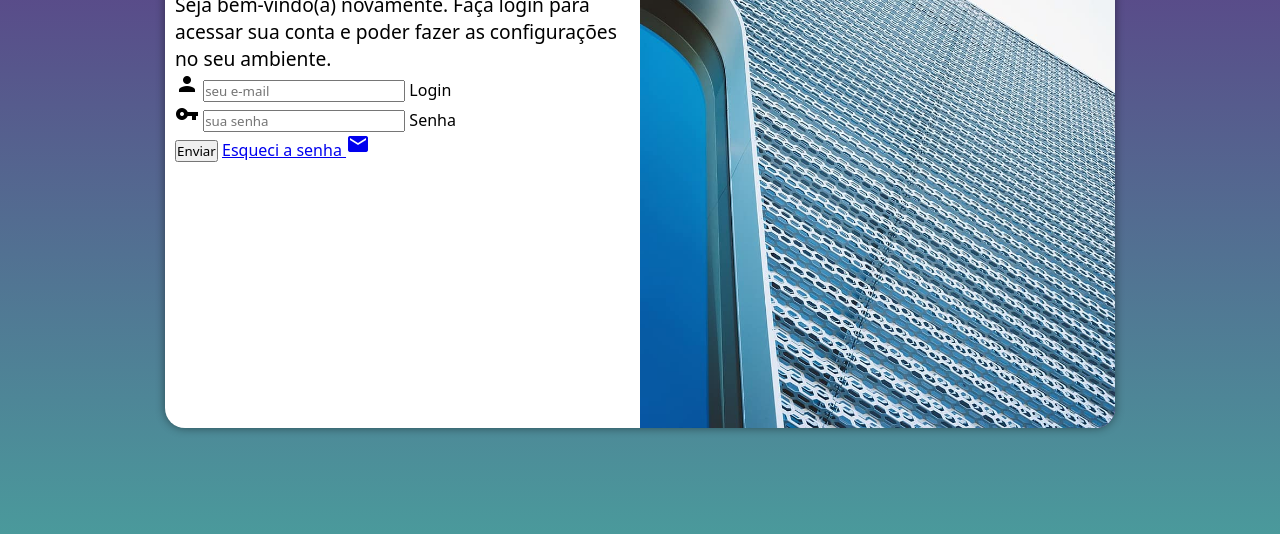
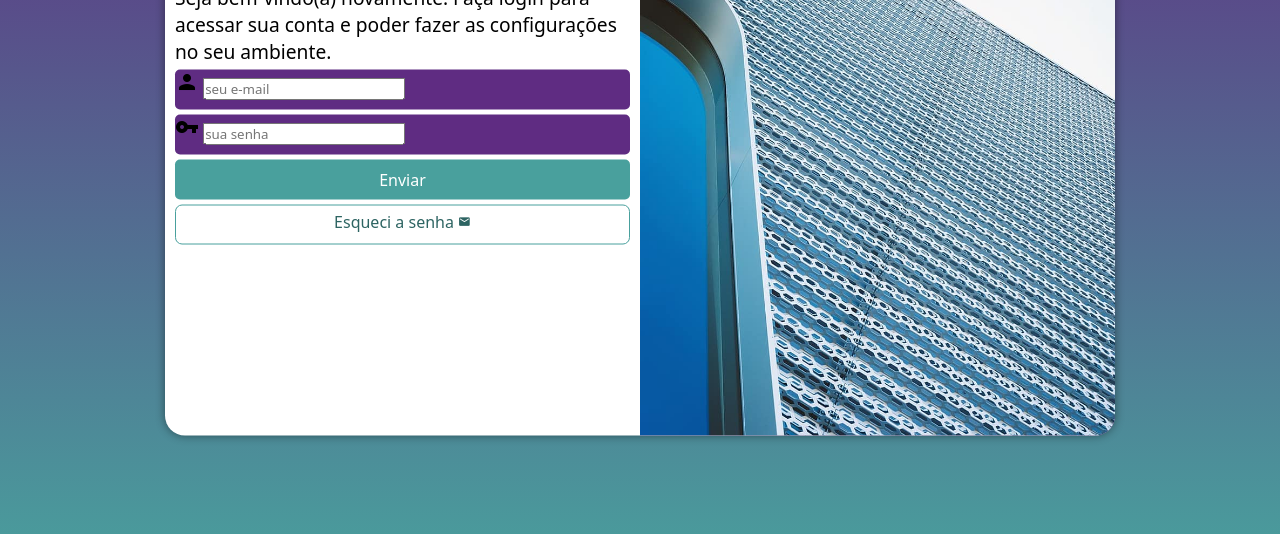
Before and after one commit to felipemessiasalves/projeto-login, a plain HTML site: page index.html in a window 1280 px wide. Shown: the part 222-756 px from the top of the page. Drawn offline with Linux system fonts and the light colour scheme.

Commit message:
formatação do formulário

```diff
--- a/estilos/style.css
+++ b/estilos/style.css
@@ -33,7 +33,7 @@ section#login {
     overflow: hidden;
 
     background-color: white;
-    height: 500px;
+    height: 515px;
     width: 260px;
     border-radius: 20px;
     box-shadow: 0px 0px 10px rgba(0, 0, 0, 0.450);
@@ -63,3 +63,55 @@ div#formulario > h1 {
 div#formulario > p {
     font-size: 0.8em;
 }
+
+form > div.campo {
+    background-color: #5f2c82;
+    display: block;
+    width: 100%;
+    height: 40px;
+    border-radius: 5px;
+    margin: 5px 0px;
+}
+
+div.campo > label {
+    display: none;
+}
+
+form > input[type=submit] {
+    display: block;
+    font-size: 1em;
+    width: 100%;
+    height: 40px;
+    background-color: #49a09d;
+    color: white;
+    border: none;
+    border-radius: 5px;
+    cursor: pointer;
+}
+
+form > input[type=submit]:hover {
+    background-color: #2d6462;
+}
+
+form > a.botao {
+    display: block;
+    text-align: center;
+    font-size: 1em;
+    width: 100%;
+    height: 40px;
+    padding-top: 5px;
+    margin-top: 5px;
+    background-color: white;
+    color: #2d6462;
+    border: 1px solid #49a09d;
+    border-radius: 7px;
+    text-decoration: none;
+}
+
+form > a.botao:hover {
+    background-color: #6cd3cf;
+}
+
+form > a.botao > i {
+    font-size: .8em;
+}
--- a/index.html
+++ b/index.html
@@ -29,7 +29,7 @@
                         <label for="isenha">Senha</label>
                     </div>
                     <input type="submit" value="Enviar">
-                    <a href="esqueci.html">
+                    <a href="esqueci.html" class="botao">
                         Esqueci a senha <i class="material-icons">mail</i>
                     </a>
                 </form>
```
